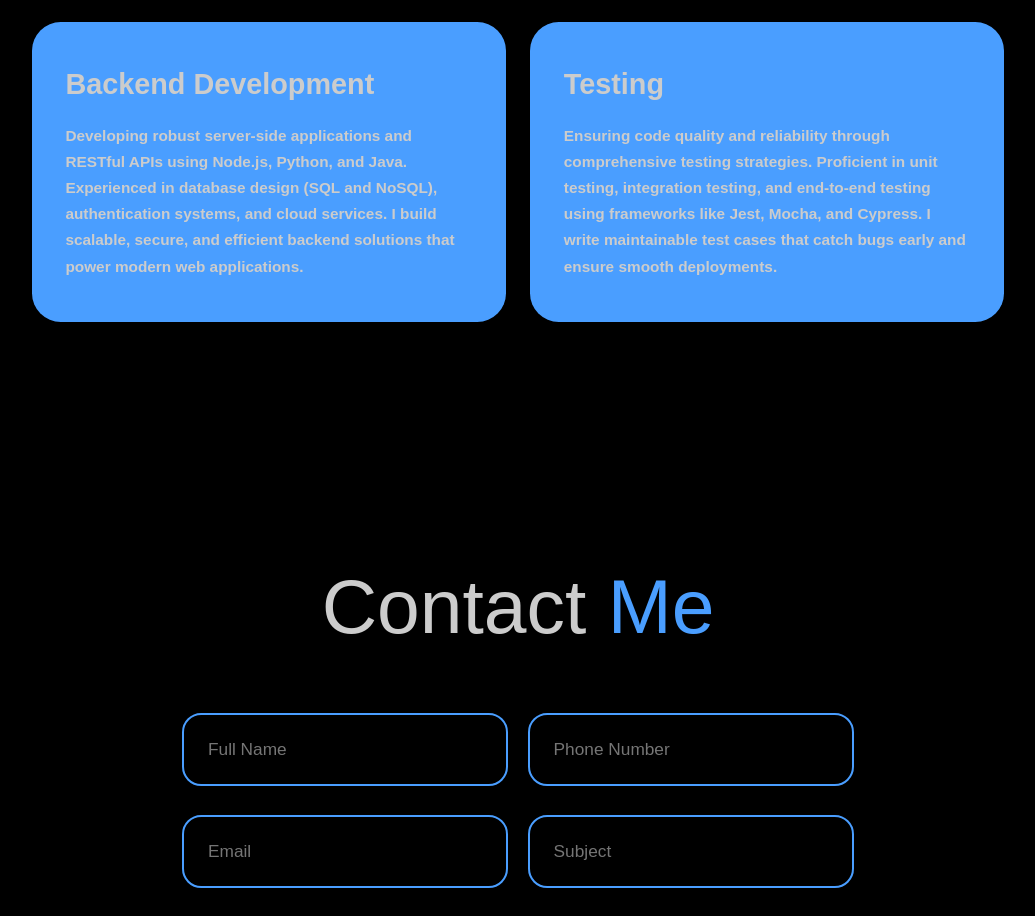
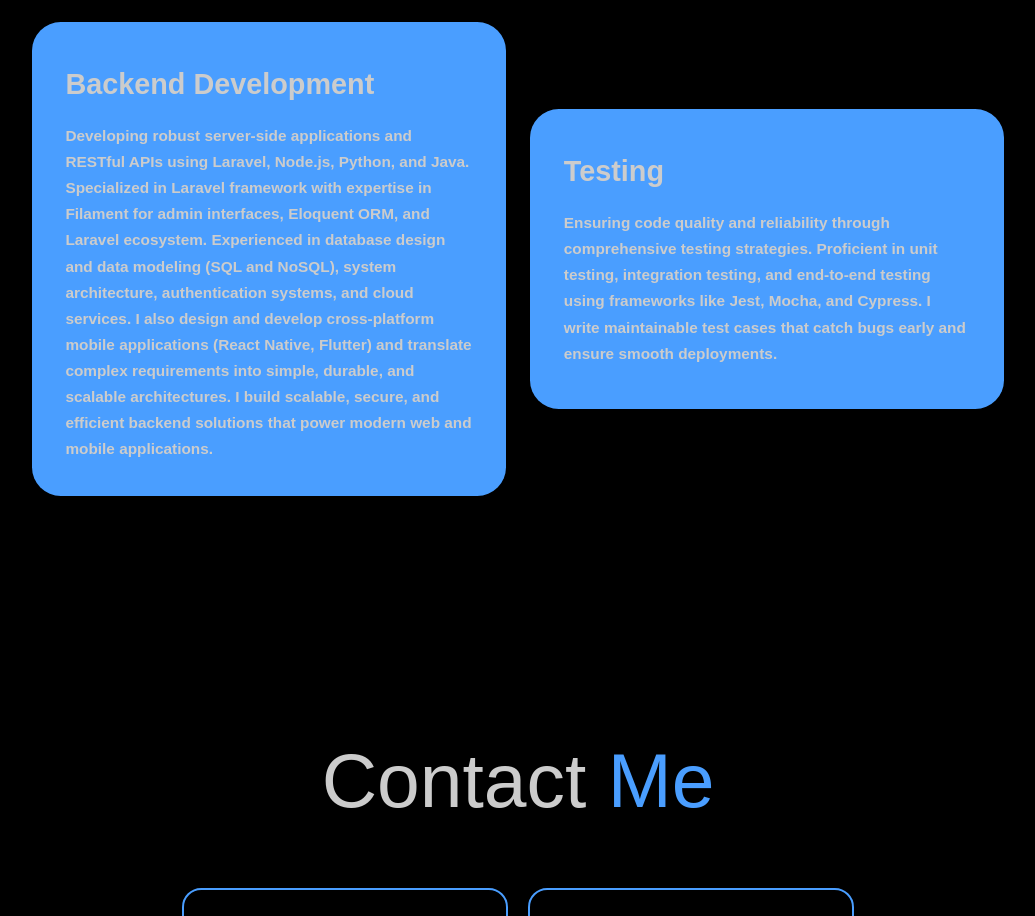
Before and after one commit to Chakir24/My-Portofolio, a Next.js app: page / in a window 1280 px wide. Shown: the part 3720-4636 px from the top of the page, without its empty margins (122-1157 px from the left). Built offline with nearby package versions, Linux system fonts and the light colour scheme; no server answers; a web font is replaced by a local one.

Commit message:
mis a jour

```diff
--- a/app/page.tsx
+++ b/app/page.tsx
@@ -255,7 +255,7 @@ export default function Home() {
           <div className="service-box">
             <div className="service-info">
               <h4>{isLoading ? 'Backend Development' : t('skills.backend.title')}</h4>
-              <p>{isLoading ? 'Developing robust server-side applications and RESTful APIs using Node.js, Python, and Java. Experienced in database design (SQL and NoSQL), authentication systems, and cloud services. I build scalable, secure, and efficient backend solutions that power modern web applications.' : t('skills.backend.description')}</p>
+              <p>{isLoading ? 'Developing robust server-side applications and RESTful APIs using Laravel, Node.js, Python, and Java. Specialized in Laravel framework with expertise in Filament for admin interfaces, Eloquent ORM, and Laravel ecosystem. Experienced in database design and data modeling (SQL and NoSQL), system architecture, authentication systems, and cloud services. I also design and develop cross-platform mobile applications (React Native, Flutter) and translate complex requirements into simple, durable, and scalable architectures. I build scalable, secure, and efficient backend solutions that power modern web and mobile applications.' : t('skills.backend.description')}</p>
             </div>
           </div>
 
--- a/locales/en.json
+++ b/locales/en.json
@@ -33,7 +33,7 @@
     },
     "backend": {
       "title": "Backend Development",
-      "description": "Developing robust server-side applications and RESTful APIs using Node.js, Python, and Java. Experienced in database design (SQL and NoSQL), authentication systems, and cloud services. I build scalable, secure, and efficient backend solutions that power modern web applications."
+      "description": "Developing robust server-side applications and RESTful APIs using Laravel, Node.js, Python, and Java. Specialized in Laravel framework with expertise in Filament for admin interfaces, Eloquent ORM, and Laravel ecosystem. Experienced in database design and data modeling (SQL and NoSQL), system architecture, authentication systems, and cloud services. I also design and develop cross-platform mobile applications (React Native, Flutter) and translate complex requirements into simple, durable, and scalable architectures. I build scalable, secure, and efficient backend solutions that power modern web and mobile applications."
     },
     "testing": {
       "title": "Testing",
--- a/locales/fr.json
+++ b/locales/fr.json
@@ -33,7 +33,7 @@
     },
     "backend": {
       "title": "Développement Backend",
-      "description": "Développement d'applications côté serveur robustes et d'API RESTful en utilisant Node.js, Python et Java. Expérimenté dans la conception de bases de données (SQL et NoSQL), les systèmes d'authentification et les services cloud. Je construis des solutions backend évolutives, sécurisées et efficaces qui alimentent les applications web modernes."
+      "description": "Développement d'applications côté serveur robustes et d'API RESTful en utilisant Laravel, Node.js, Python et Java. Spécialisé dans le framework Laravel avec expertise en Filament pour les interfaces d'administration, Eloquent ORM et l'écosystème Laravel. Expérimenté dans la conception de bases de données et la modélisation de données (SQL et NoSQL), l'architecture système, les systèmes d'authentification et les services cloud. Je conçois également et développe des applications mobiles multiplateformes (React Native, Flutter) et traduis des besoins complexes en architectures simples, durables et évolutives. Je construis des solutions backend évolutives, sécurisées et efficaces qui alimentent les applications web et mobiles modernes."
     },
     "testing": {
       "title": "Tests",
```
